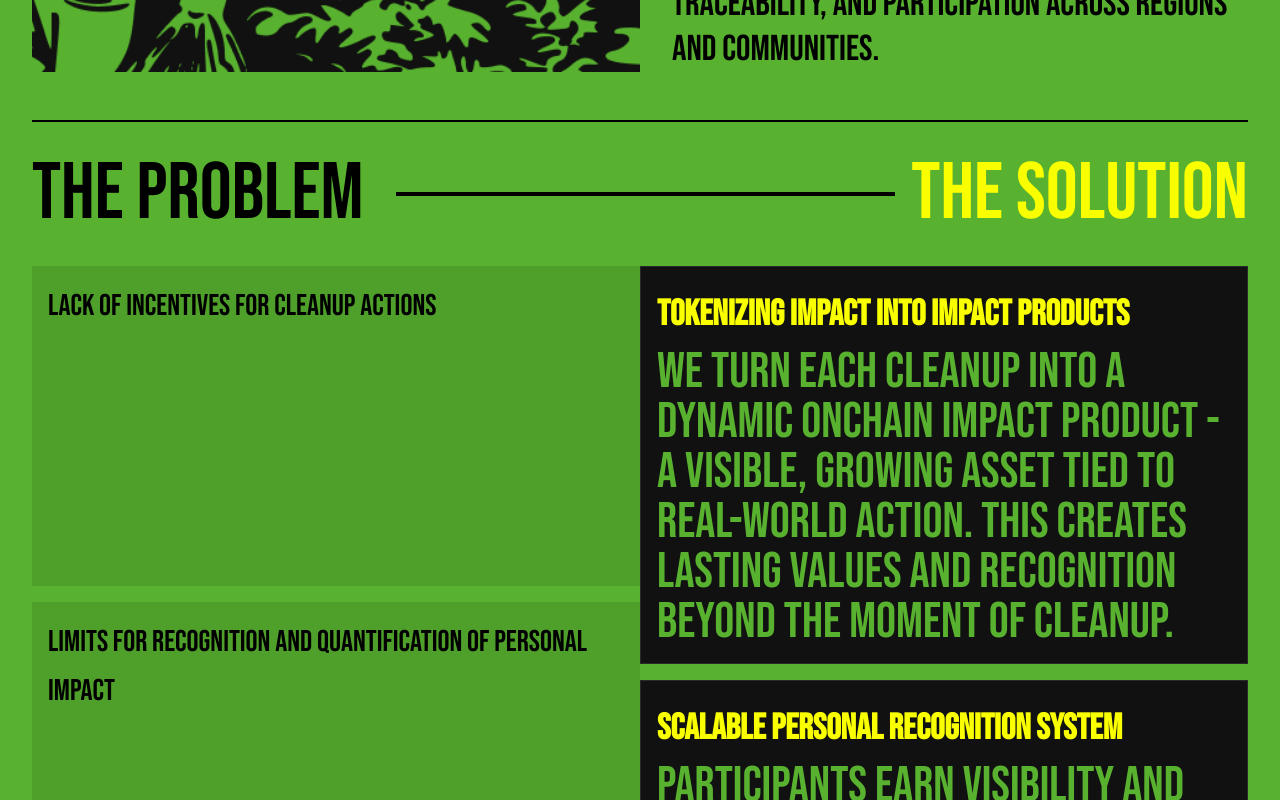
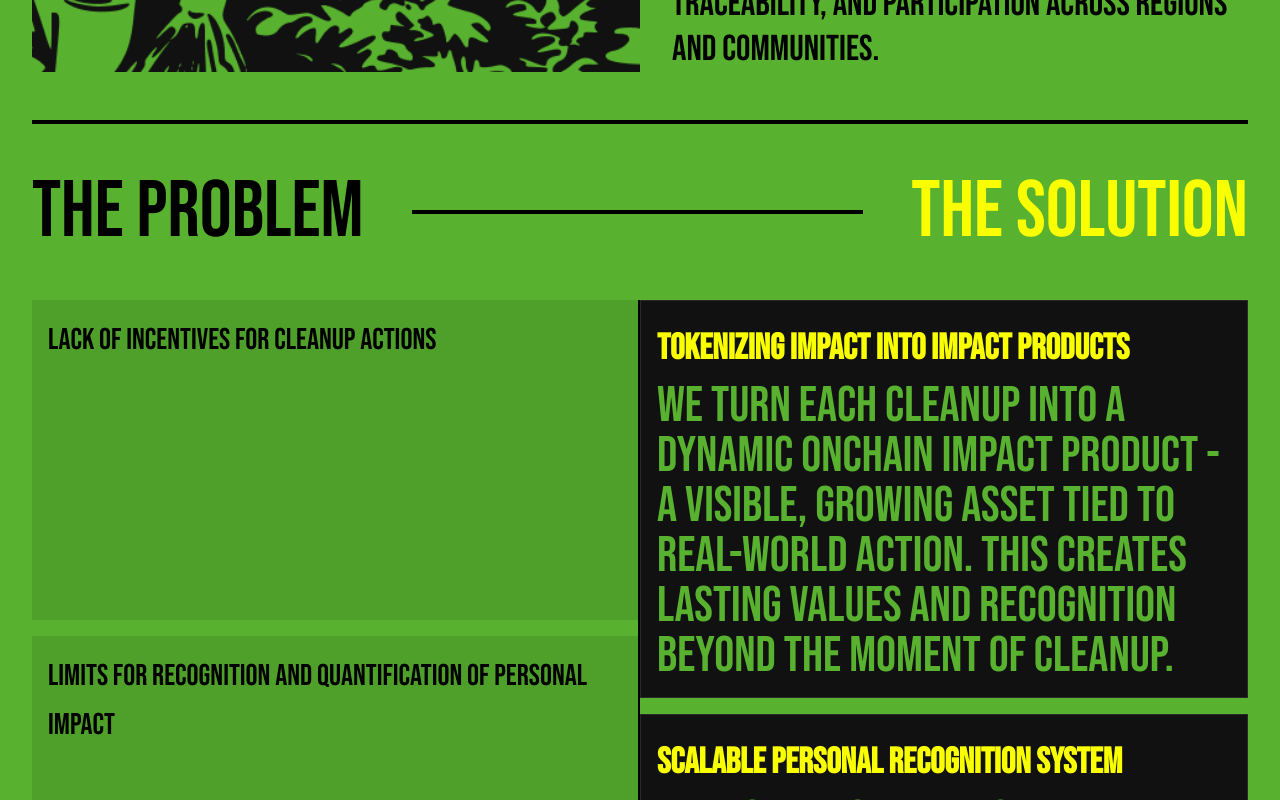
Before and after one commit to DeCleanup-Network/landing-page, a Next.js app: page / in a window 1280 px wide. Shown: the part 1500-2300 px from the top of the page. Built offline with nearby package versions, Linux system fonts and the light colour scheme.

Commit message:
fix: implement ui fixes to sute landing page

```diff
--- a/components/WhatIsDecleanUp/WhatIsDeCleanupNetwork.tsx
+++ b/components/WhatIsDecleanUp/WhatIsDeCleanupNetwork.tsx
@@ -172,30 +172,39 @@ export default function WhatIsDeCleanupNetwork() {
 
 
 
+         <div className="hidden md:block">
         {/* Horizontal Line Separator */}
-        <div className="w-full hidden  md:block h-0.5 bg-black mb-8 lg:mb-8"></div>
+        <div className="w-full h-1 bg-black mb-8 lg:mb-12"></div>
 
-        {/* Desktop Layout: Problem-Solution Headers with horizontal line */}
-        <div className="hidden md:block mb-8 text-center">
-          <div className="flex justify-center items-center space-x-4">
-            <h2 className="text-4xl lg:text-6xl xl:text-7xl  font-bold text-black whitespace-nowrap">
+        {/* Problem-Solution Headers with horizontal line */}
+        <div className="mb-8 lg:mb-12">
+          <div className="flex justify-center items-center">
+            <h2
+              className="text-4xl lg:text-5xl xl:text-6xl font-black text-black whitespace-nowrap pr-8"
+              style={{ fontFamily: "Bebas Neue, Arial Black, sans-serif" }}
+            >
               THE PROBLEM
             </h2>
             <div className="flex-grow h-1 bg-black mx-4"></div>
-            <h2 className="text-4xl lg:text-6xl xl:text-7xl font-bold text-[#FAFF00] whitespace-nowrap">
+            <h2
+              className="text-4xl lg:text-5xl xl:text-6xl font-black text-[#FAFF00] whitespace-nowrap pl-8"
+              style={{ fontFamily: "Bebas Neue, Arial Black, sans-serif" }}
+            >
               THE SOLUTION
             </h2>
           </div>
         </div>
 
-        {/* Desktop Layout: Problem-Solution Content Side by Side */}
-        <div className="hidden md:grid md:grid-cols-2 gap-0">
-          <div>
+        {/* Problem-Solution Content Side by Side */}
+        <div className="grid grid-cols-2 gap-0 min-h-[600px] lg:min-h-[700px] xl:min-h-[800px]">
+          <div className="border-r-2 border-black">
             <ProblemSection hideHeader={true} />
           </div>
           <div>
             <SolutionSection hideHeader={true} />
           </div>
+        </div>
+
         </div>
 
         {/* Mobile Layout: Stacked with vertical line */}
```
